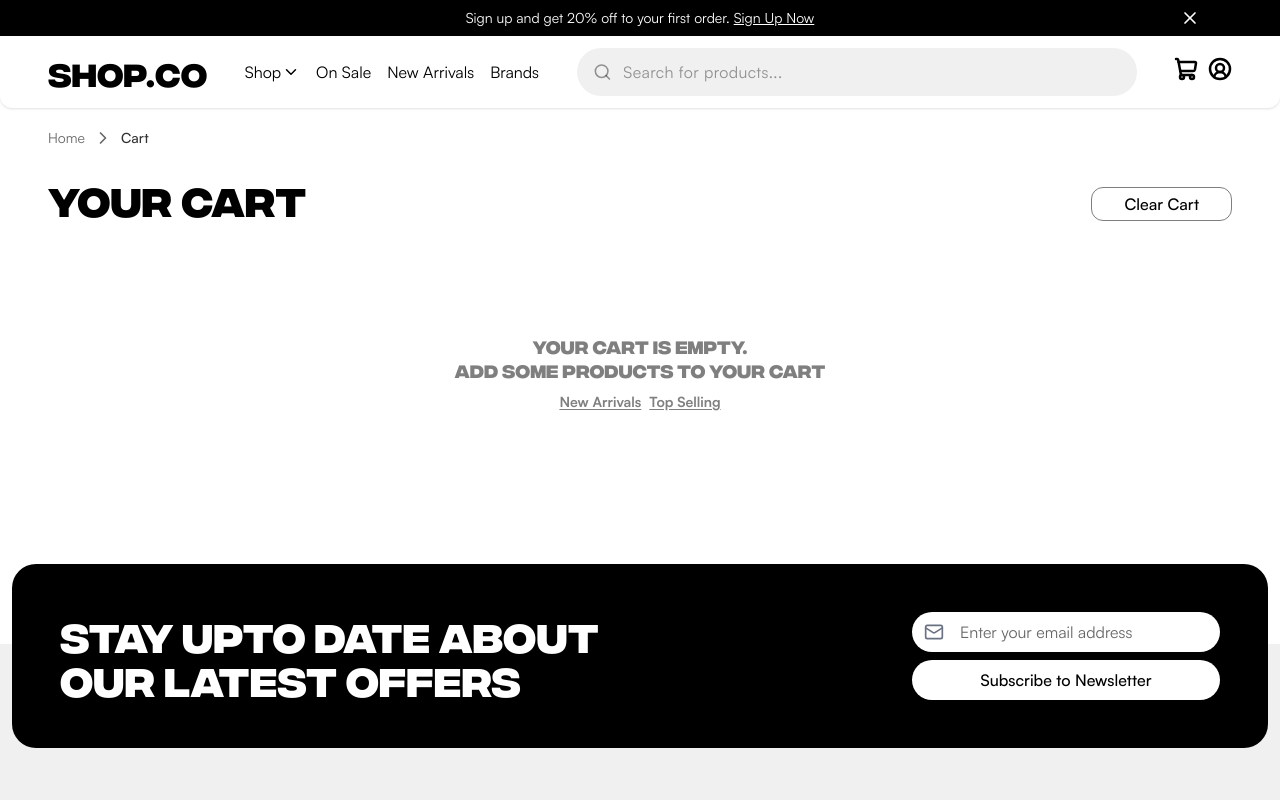
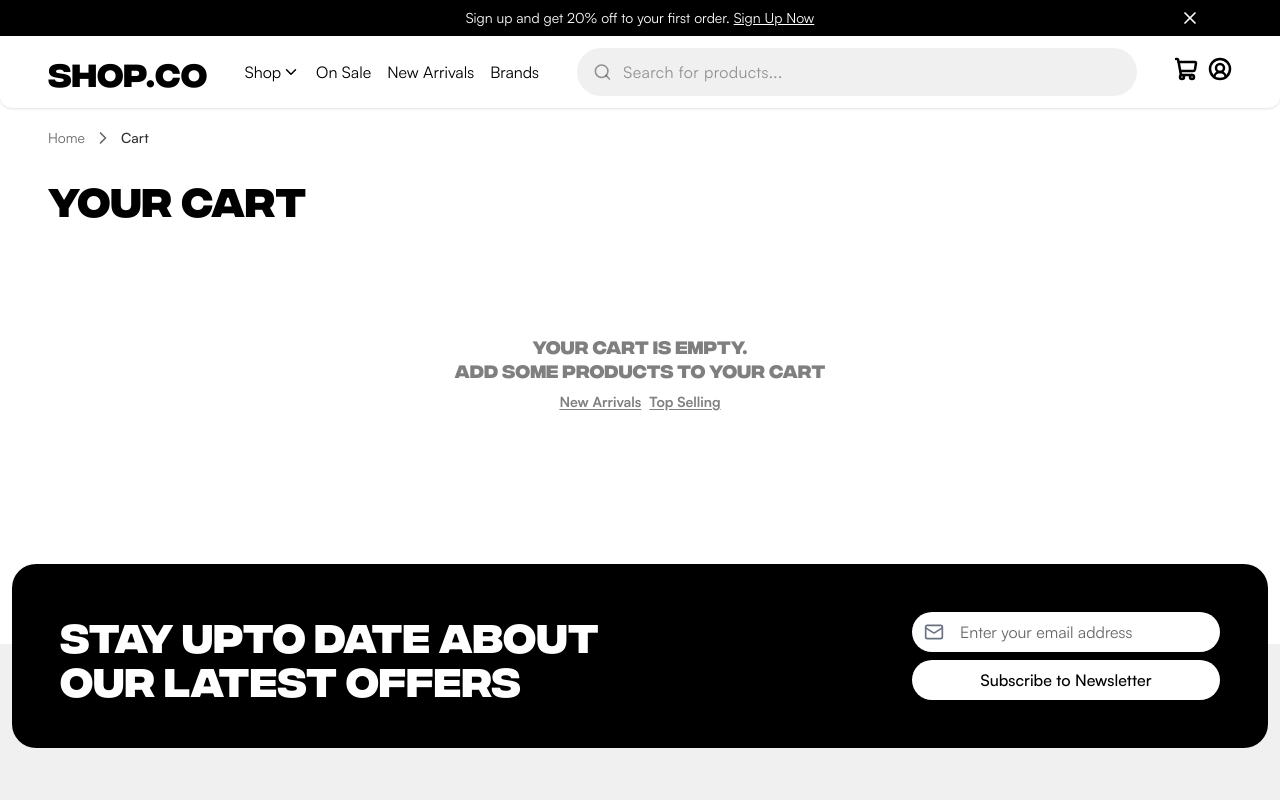
Before and after one commit to 01mehran/shopverse, a React (Vite) app: page /cart in a window 1280 px wide. Shown: the top 800 px of the page. Built offline with nearby package versions, Linux system fonts and the light colour scheme.

Commit message:
feat(cart): implement delete all cart product #65

```diff
--- a/src/pages/Cart.tsx
+++ b/src/pages/Cart.tsx
@@ -12,19 +12,25 @@ import {
 
 // Zustand;
 import { useCartStore } from "@/stores/cartStore";
+import { useShallow } from "zustand/shallow";
 
 // Motion Components;
 import { motion } from "motion/react";
 
 export default function Cart() {
-  const cartItems = useCartStore((state) => state.cartItems);
+  const { cartItems, clearCart } = useCartStore(
+    useShallow((state) => ({
+      cartItems: state.cartItems,
+      clearCart: state.clearCart,
+    })),
+  );
 
   return (
     <section>
       <BreadCrumb items={[{ label: "Cart" }]} />
 
       <Container>
-        <header className="xs:flex-row xs:mb-0 mb-8 flex flex-col justify-between md:items-center">
+        <header className="xs:flex-row xs:mb-0 mb-8 flex flex-col justify-between sm:items-center">
           {/* Title */}
           <motion.h1
             initial={{ y: 40, opacity: 0 }}
@@ -35,9 +41,20 @@ export default function Cart() {
           >
             your cart
           </motion.h1>
-          <button className="text-md xs:min-w-34 hover:border-red hover:text-red hover:bg-red/5 ease mt-3 cursor-pointer rounded-xl border border-black/50 px-4 py-1 font-medium transition-colors duration-300 sm:px-8">
-            Clear Cart
-          </button>
+
+          {/* Clear Cart Button */}
+          {cartItems.length > 0 && (
+            <motion.button
+              initial={{ y: 40, opacity: 0 }}
+              whileInView={{ y: 0, opacity: 1 }}
+              transition={{ duration: 0.6 }}
+              viewport={{ once: true }}
+              onClick={clearCart}
+              className="text-md xs:min-w-34 hover:border-red hover:text-red hover:bg-red/5 ease xs:self-center mt-3 cursor-pointer rounded-xl border border-black/50 px-4 py-1 font-medium transition-colors duration-300 sm:px-8"
+            >
+              Clear Cart
+            </motion.button>
+          )}
         </header>
 
         <motion.div
--- a/src/stores/cartStore.ts
+++ b/src/stores/cartStore.ts
@@ -14,6 +14,7 @@ type CartStore = {
   decreaseItem: (id: number) => void;
   addItem: (id: number) => void;
   removeItem: (id: number) => void;
+  clearCart: () => void;
 };
 
 export const useCartStore = create<CartStore>()(
@@ -77,6 +78,8 @@ export const useCartStore = create<CartStore>()(
           };
         });
       },
+
+      clearCart: () => set({ cartItems: [] }),
     }),
     {
       name: "cart-product",
```
